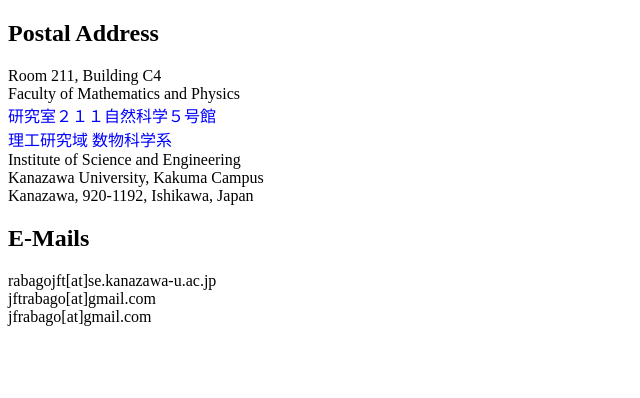
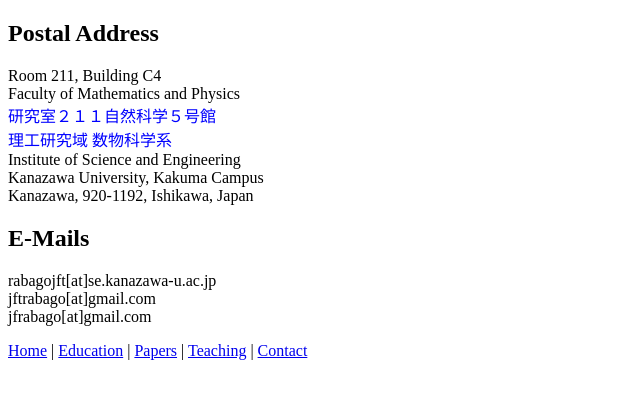
Before and after one commit to jftrabago/jftrabago.github.io, a plain HTML site: page contact.html in a window 1280 px wide. Shown: the whole page, without its empty margins (0-640 px from the left). Drawn offline with Linux system fonts and the light colour scheme.

Commit message:
Update contact.html

```diff
--- a/contact.html
+++ b/contact.html
@@ -24,5 +24,13 @@
 		jftrabago[at]gmail.com <br />
 		jfrabago[at]gmail.com
 	</p>
+
+	<nav>
+	<a href="jftrabago.github.io">Home</a> |
+	<a href="education.html">Education</a> |
+	<a href="recentpapers.html">Papers</a> |
+	<a href="teaching.html">Teaching</a> |
+	<a href="contact.html">Contact</a>
+	</nav>
 </body>
 </html>
```
